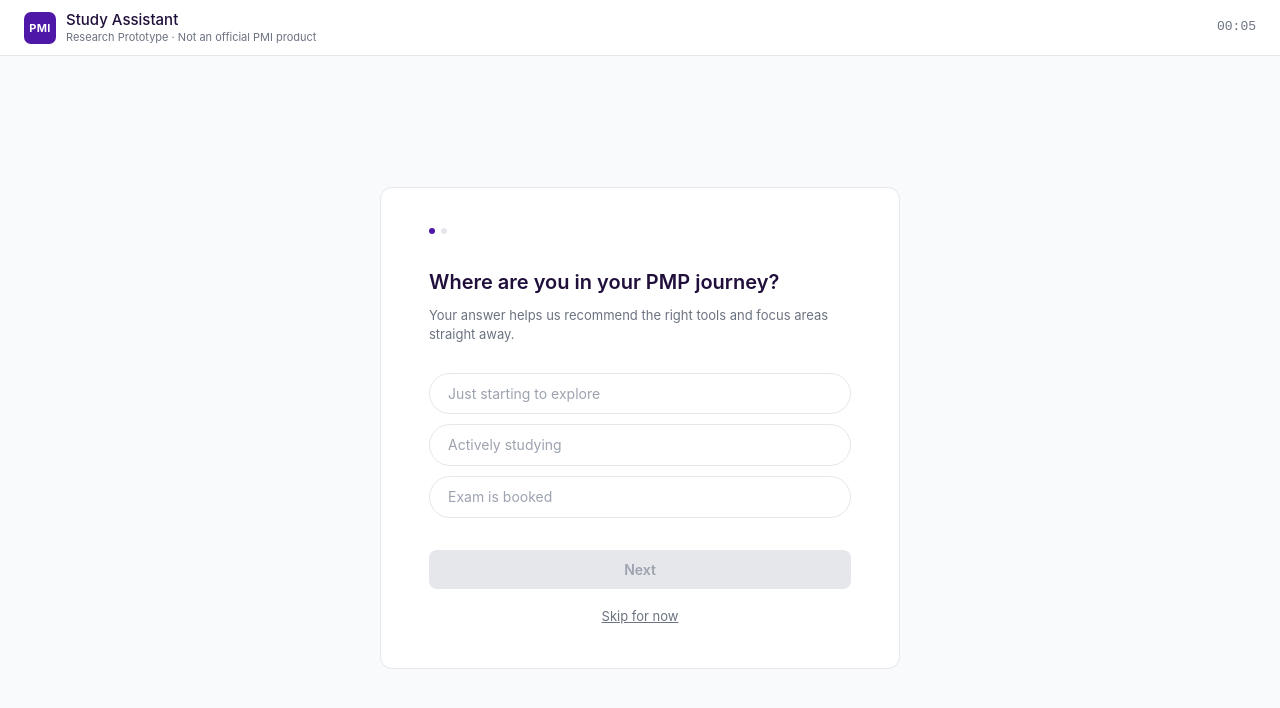
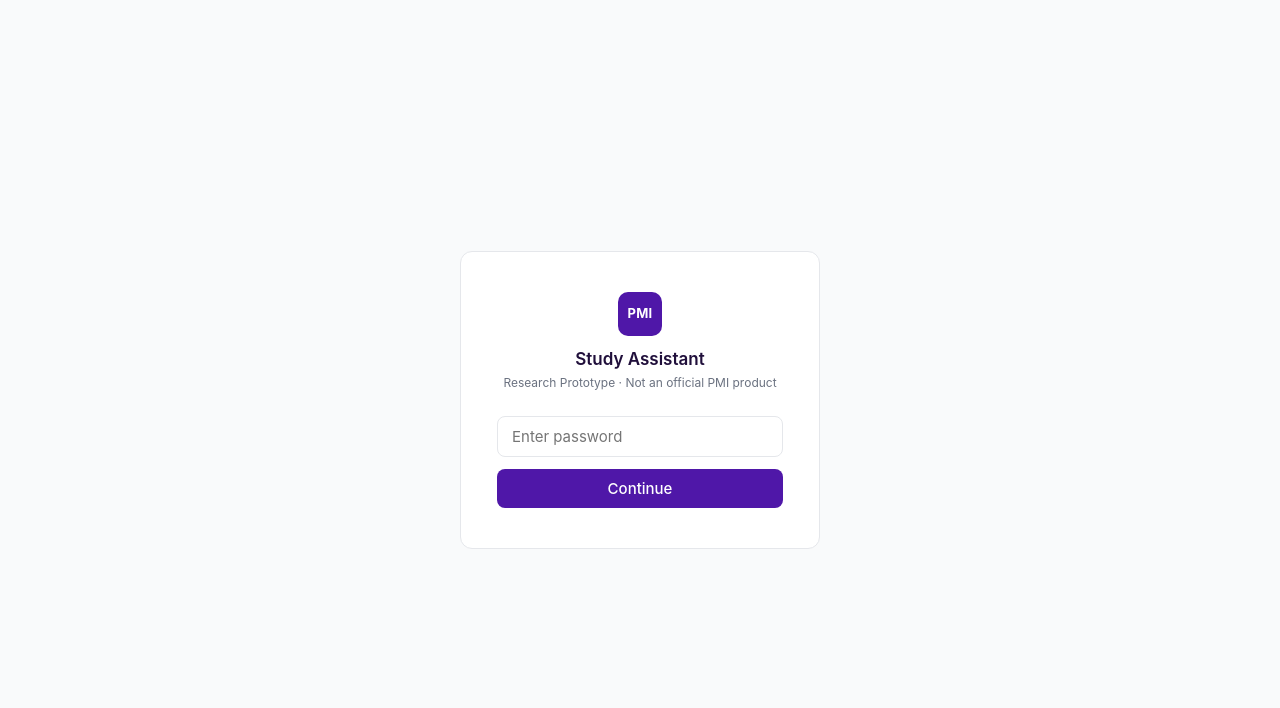
Before and after one commit to longwell44/pmi-study-agent, a React (Vite) app: page / in a window 1280 px wide. Shown: the top 708 px of the page. Built offline with nearby package versions, Linux system fonts and the light colour scheme.

Commit message:
add password gate

```diff
--- a/src/App.jsx
+++ b/src/App.jsx
@@ -1,4 +1,5 @@
 import { useState, useRef, useEffect } from 'react';
+import PasswordGate from './components/PasswordGate.jsx';
 import Header from './components/Header.jsx';
 import Sidebar from './components/Sidebar.jsx';
 import StarterCards from './components/StarterCards.jsx';
@@ -91,6 +92,9 @@ async function callApi(messages, userContext) {
 }
 
 export default function App() {
+  const [accessGranted, setAccessGranted] = useState(
+    () => sessionStorage.getItem('pmi_access_granted') === '1'
+  );
   const initial = getInitialState();
   const [screen, setScreen] = useState(initial.screen);
   const [messages, setMessages] = useState([]);
@@ -193,6 +197,15 @@ export default function App() {
   const lastAssistantMsg = [...messages].reverse().find(m => m.role === 'assistant');
   const isStudyPlanActive = !isTyping && (lastAssistantMsg?.parsed?.type === 'study_plan_question' || lastAssistantMsg?.parsed?.type === 'tutor_start');
 
+  if (!accessGranted) {
+    return (
+      <PasswordGate onSuccess={() => {
+        sessionStorage.setItem('pmi_access_granted', '1');
+        setAccessGranted(true);
+      }} />
+    );
+  }
+
   if (screen === 'onboarding') {
     return (
       <div style={{ display: 'flex', flexDirection: 'column', height: '100vh', overflow: 'hidden' }}>
--- /dev/null
+++ b/src/components/PasswordGate.jsx
@@ -0,0 +1,106 @@
+import { useState } from 'react';
+
+export default function PasswordGate({ onSuccess }) {
+  const [password, setPassword] = useState('');
+  const [error, setError] = useState(false);
+
+  const handleSubmit = (e) => {
+    e.preventDefault();
+    if (password === import.meta.env.VITE_APP_PASSWORD) {
+      onSuccess();
+    } else {
+      setError(true);
+      setPassword('');
+    }
+  };
+
+  return (
+    <div style={{
+      height: '100vh',
+      display: 'flex',
+      alignItems: 'center',
+      justifyContent: 'center',
+      background: '#f9fafb',
+      fontFamily: "-apple-system, BlinkMacSystemFont, 'Segoe UI', Roboto, 'Helvetica Neue', Arial, sans-serif",
+    }}>
+      <div style={{
+        background: '#ffffff',
+        border: '1px solid #e5e7eb',
+        borderRadius: '12px',
+        padding: '40px 36px',
+        width: '100%',
+        maxWidth: '360px',
+        display: 'flex',
+        flexDirection: 'column',
+        alignItems: 'center',
+        gap: '24px',
+      }}>
+        <div style={{ display: 'flex', flexDirection: 'column', alignItems: 'center', gap: '12px' }}>
+          <div style={{
+            width: 44,
+            height: 44,
+            borderRadius: '10px',
+            background: '#4F17A8',
+            display: 'flex',
+            alignItems: 'center',
+            justifyContent: 'center',
+          }}>
+            <span style={{ color: '#ffffff', fontSize: '13px', fontWeight: 700, letterSpacing: '0.3px' }}>
+              PMI
+            </span>
+          </div>
+          <div style={{ textAlign: 'center' }}>
+            <div style={{ color: '#200F3B', fontWeight: 600, fontSize: '17px', lineHeight: 1.3 }}>
+              Study Assistant
+            </div>
+            <div style={{ color: '#6b7280', fontSize: '12px', marginTop: 3 }}>
+              Research Prototype · Not an official PMI product
+            </div>
+          </div>
+        </div>
+
+        <form onSubmit={handleSubmit} style={{ width: '100%', display: 'flex', flexDirection: 'column', gap: '12px' }}>
+          <input
+            type="password"
+            value={password}
+            onChange={(e) => { setPassword(e.target.value); setError(false); }}
+            placeholder="Enter password"
+            autoFocus
+            style={{
+              width: '100%',
+              padding: '10px 14px',
+              border: `1px solid ${error ? '#dc2626' : '#e5e7eb'}`,
+              borderRadius: '8px',
+              fontSize: '15px',
+              color: '#200F3B',
+              background: '#ffffff',
+              outline: 'none',
+              transition: 'border-color 0.15s',
+            }}
+          />
+          {error && (
+            <p style={{ color: '#dc2626', fontSize: '13px', margin: 0 }}>
+              Incorrect password
+            </p>
+          )}
+          <button
+            type="submit"
+            style={{
+              width: '100%',
+              padding: '10px',
+              background: '#4F17A8',
+              color: '#ffffff',
+              border: 'none',
+              borderRadius: '8px',
+              fontSize: '15px',
+              fontWeight: 500,
+              cursor: 'pointer',
+            }}
+          >
+            Continue
+          </button>
+        </form>
+      </div>
+    </div>
+  );
+}
```
